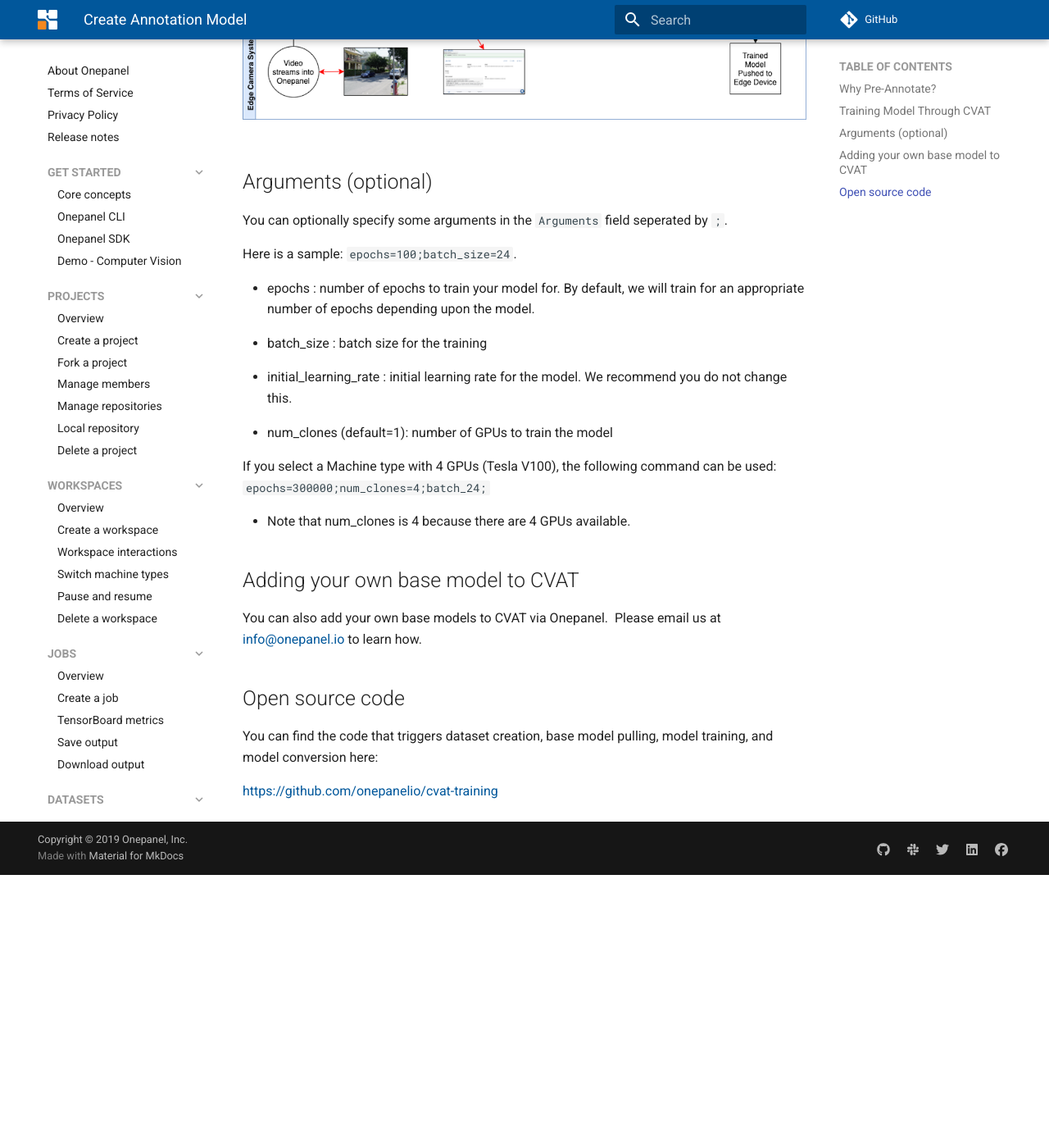
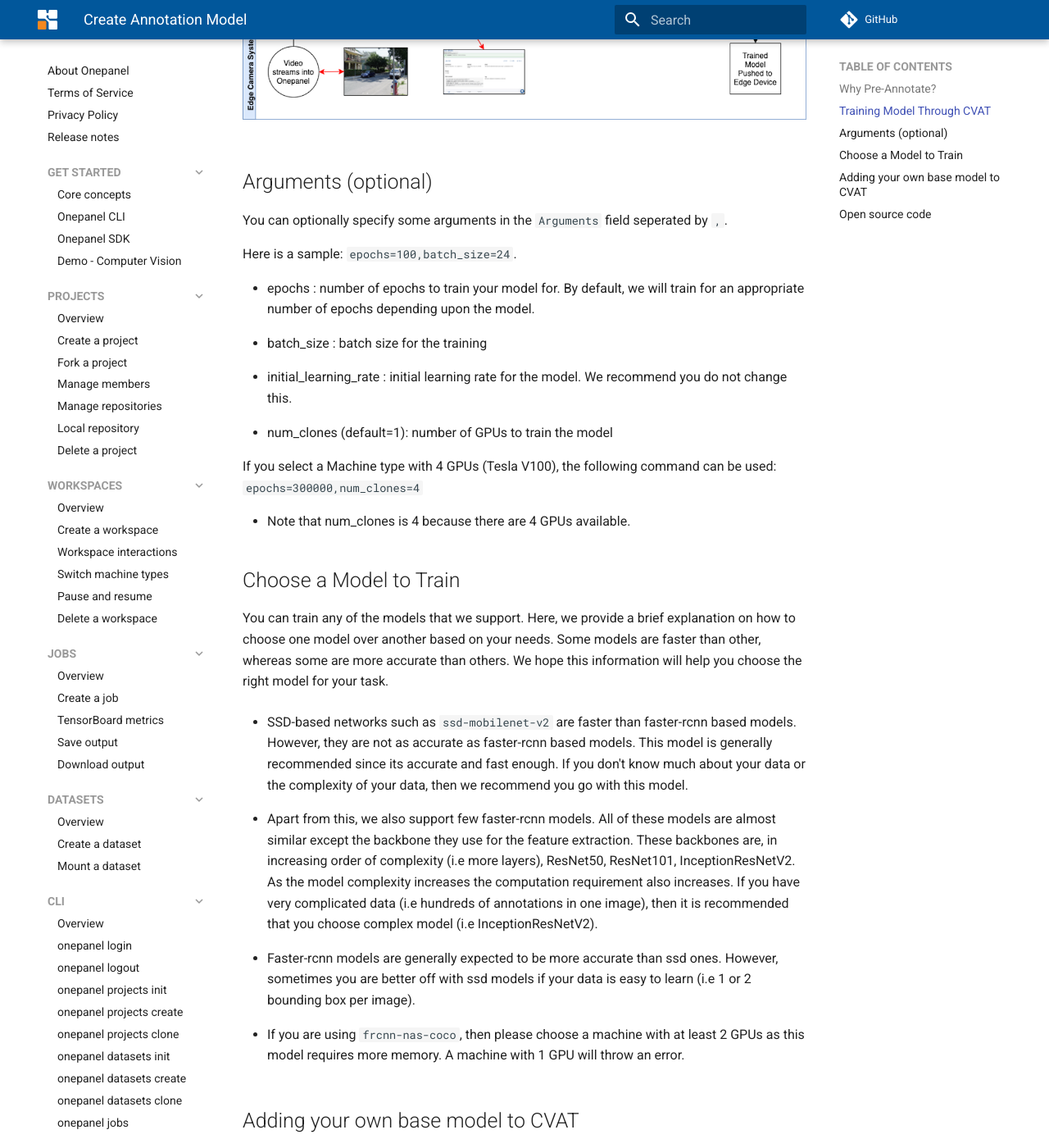
Before and after one commit to onepanelio/docs, an MkDocs documentation site: the page built from docs/CVAT/create_annotation_model.md, in a window 1280 px wide and 1400 px high, scrolled down 929 px. Shown: the whole window at 82% size. Built offline with MkDocs 1.6.1 and Material for MkDocs 9.7.7, drawn with Linux system fonts in a browser that asks for light colours; comment, search, counter and statistics services are not loaded; before the commit the page ends 1996 px from its top, so only the background shows below that.

Commit message:
Model information and some error correction

```diff
--- a/docs/CVAT/create_annotation_model.md
+++ b/docs/CVAT/create_annotation_model.md
@@ -14,9 +14,9 @@
 
 ## Arguments (optional)
 
-You can optionally specify some arguments in the `Arguments` field seperated by `;`.
+You can optionally specify some arguments in the `Arguments` field seperated by `,`.
 
-Here is a sample: `epochs=100;batch_size=24`.
+Here is a sample: `epochs=100,batch_size=24`.
 
 - epochs : number of epochs to train your model for. By default, we will train for an appropriate number of epochs depending upon the model.
 - batch_size : batch size for the training
@@ -24,9 +24,21 @@
 - num_clones (default=1): number of GPUs to train the model
 
 If you select a Machine type with 4 GPUs (Tesla V100), the following command can be used:
-`epochs=300000;num_clones=4;batch_24;`
+`epochs=300000,num_clones=4`
 
 - Note that num_clones is 4 because there are 4 GPUs available.
+
+## Choose a Model to Train
+
+You can train any of the models that we support. Here, we provide a brief explanation on how to choose one model over another based on your needs. Some models are faster than other, whereas some are more accurate than others. We hope this information will help you choose the right model for your task.
+
+* SSD-based networks such as `ssd-mobilenet-v2` are faster than faster-rcnn based models. However, they are not as accurate as faster-rcnn based models. This model is generally recommended since its accurate and fast enough. If you don't know much about your data or the complexity of your data, then we recommend you go with this model.
+
+* Apart from this, we also support few faster-rcnn models. All of these models are almost similar except the backbone they use for the feature extraction. These backbones are, in increasing order of complexity (i.e more layers), ResNet50, ResNet101, InceptionResNetV2. As the model complexity increases the computation requirement also increases. If you have very complicated data (i.e hundreds of annotations in one image), then it is recommended that you choose complex model (i.e InceptionResNetV2).
+
+* Faster-rcnn models are generally expected to be more accurate than ssd ones. However, sometimes you are better off with ssd models if your data is easy to learn (i.e 1 or 2 bounding box per image).
+
+* If you are using `frcnn-nas-coco`, then please choose a machine with at least 2 GPUs as this model requires more memory. A machine with 1 GPU will throw an error.
 
 ## Adding your own base model to CVAT
 
```
